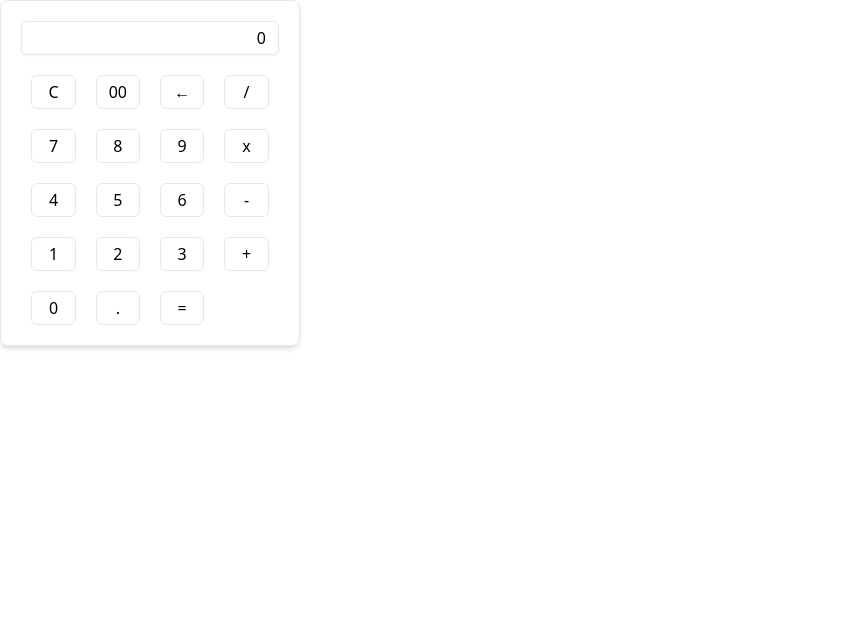
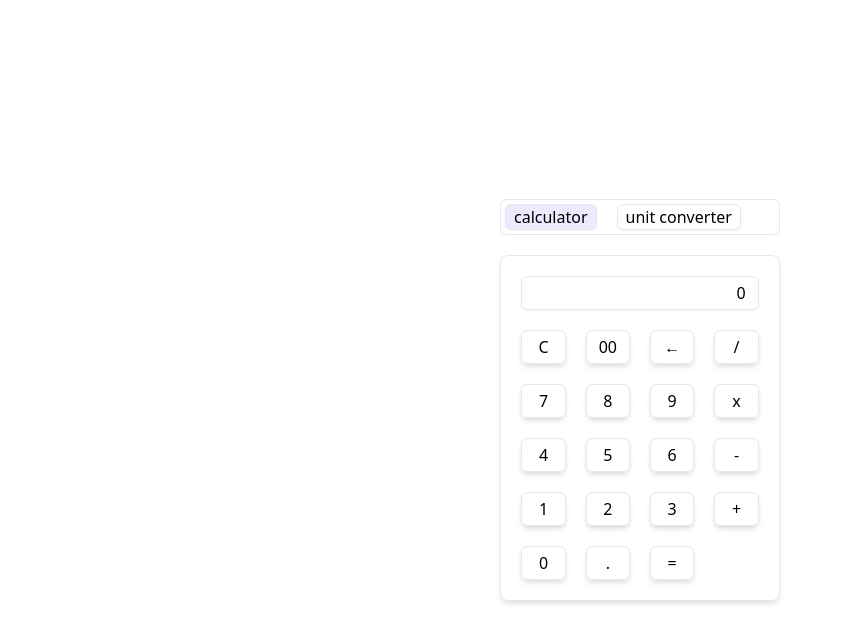
Before and after one commit to codingdestro/calculator, a React (Vite) app: page / in a window 1280 px wide. Shown: the top 642 px of the page, without its empty margins (0-843 px from the left). Built offline with nearby package versions, Linux system fonts and the light colour scheme.

Commit message:
update - toggle bar design

```diff
--- a/src/App.tsx
+++ b/src/App.tsx
@@ -1,10 +1,17 @@
 import Calculator from "./components/calculator";
+import ToggleBar from "./components/ToggleBar";
+import UnitConverter from "./components/converter";
+
+const Components = ["calculator", "unit converter"];
 
 const App = () => {
   return (
     <>
       <div>
-        <Calculator />
+        <ToggleBar elements={Components}>
+          <Calculator />
+          <UnitConverter />
+        </ToggleBar>
       </div>
     </>
   );
--- a/src/components/ToggleBar.tsx
+++ b/src/components/ToggleBar.tsx
@@ -1,43 +1,29 @@
 import { useState } from "react";
-import "../styles/toggleBar.scss";
 type Props = {
-  children: [JSX.Element, JSX.Element];
+  children: JSX.Element[];
+  elements: string[];
 };
-const ToggleBar = ({ children }: Props) => {
-  const [toggle, setToggle] = useState(false);
+const ToggleBar = ({ children, elements }: Props) => {
   const [currentChild, setCurrentChild] = useState(0);
 
-  const onToggle = () => {
-    setToggle((prevState) => {
-      setCurrentChild(prevState ? 0 : 1);
-
-      return !toggle;
-    });
+  const onChangeElement = (idx: number) => {
+    if (idx < children.length) setCurrentChild(idx);
   };
   return (
-    <div className="container">
-      <div className="windows ">
-        {children.map((child: JSX.Element, idx: number) => (
-          <div
-            className={`body ${toggle ? "slideRight" : "slideLeft"}`}
-            key={idx}
+    <div className="flex flex-col items-center justify-center  gap-5 p-5 min-h-screen">
+      <div className="flex items-center gap-5 border  w-[280px] p-1 overflow-auto  rounded-md">
+        {elements.map((ele: string, idx: number) => (
+          <button
+            className={`border px-2 whitespace-nowrap rounded-md
+              shadow-sm ${currentChild == idx && "bg-violet-100"}`}
+            onClick={() => onChangeElement(idx)}
           >
-            {child}
-          </div>
+            {ele}
+          </button>
         ))}
       </div>
-      <div className="toggle-header" onClick={onToggle}>
-        {["calculator2", "converter"].map((val: string, idx: number) => {
-          return (
-            <div
-              className={`${idx === currentChild ? "active" : ""}`}
-              key={idx}
-            >
-              <img src={`/${val}.png`} width={26} alt="x" />
-            </div>
-          );
-        })}
-      </div>
+
+      <div className="">{children[currentChild]}</div>
     </div>
   );
 };
--- a/src/components/calculator/Key.tsx
+++ b/src/components/calculator/Key.tsx
@@ -6,7 +6,7 @@ const Key = ({ name, onPress }: KeyProps) => {
   return (
     <button
       onClick={() => onPress(name)}
-      className="border flex-1 px-3 py-1 rounded-md "
+      className="border flex-1 px-3 py-1 rounded-md  shadow-md  "
     >
       {name}
     </button>
```
